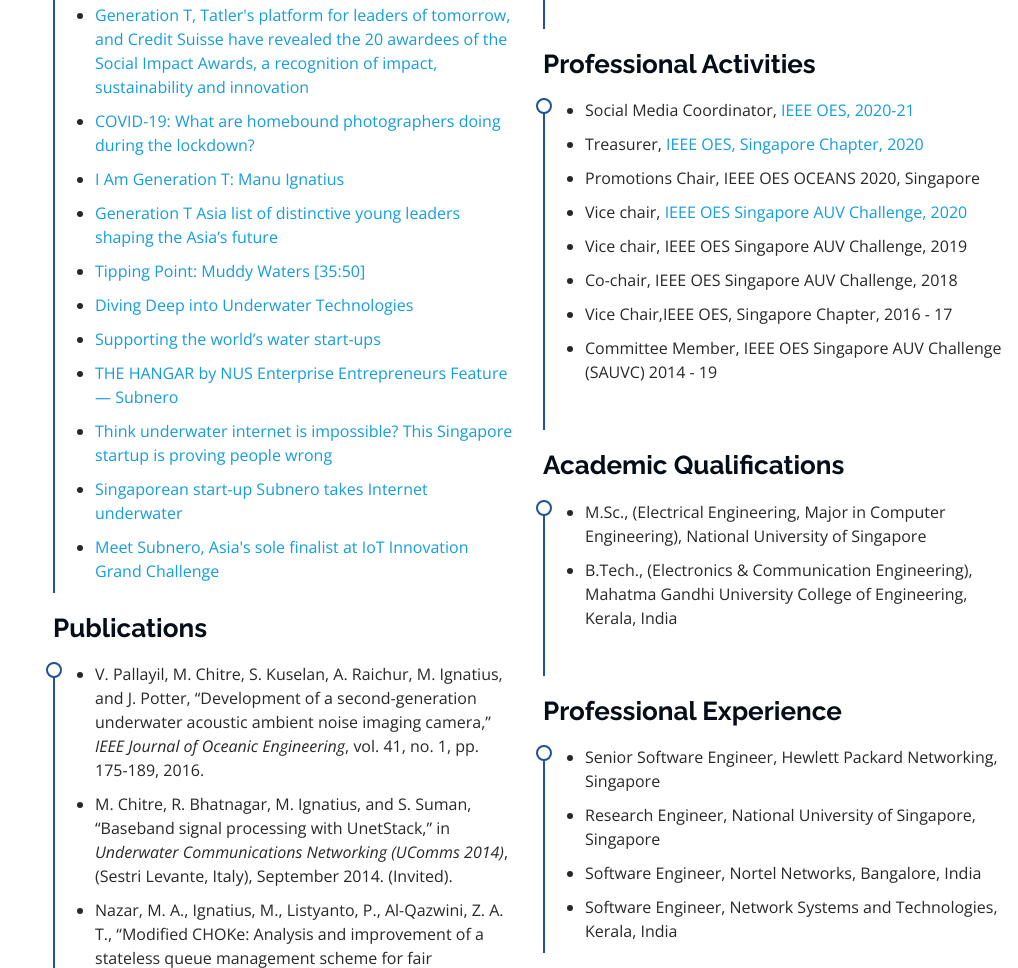
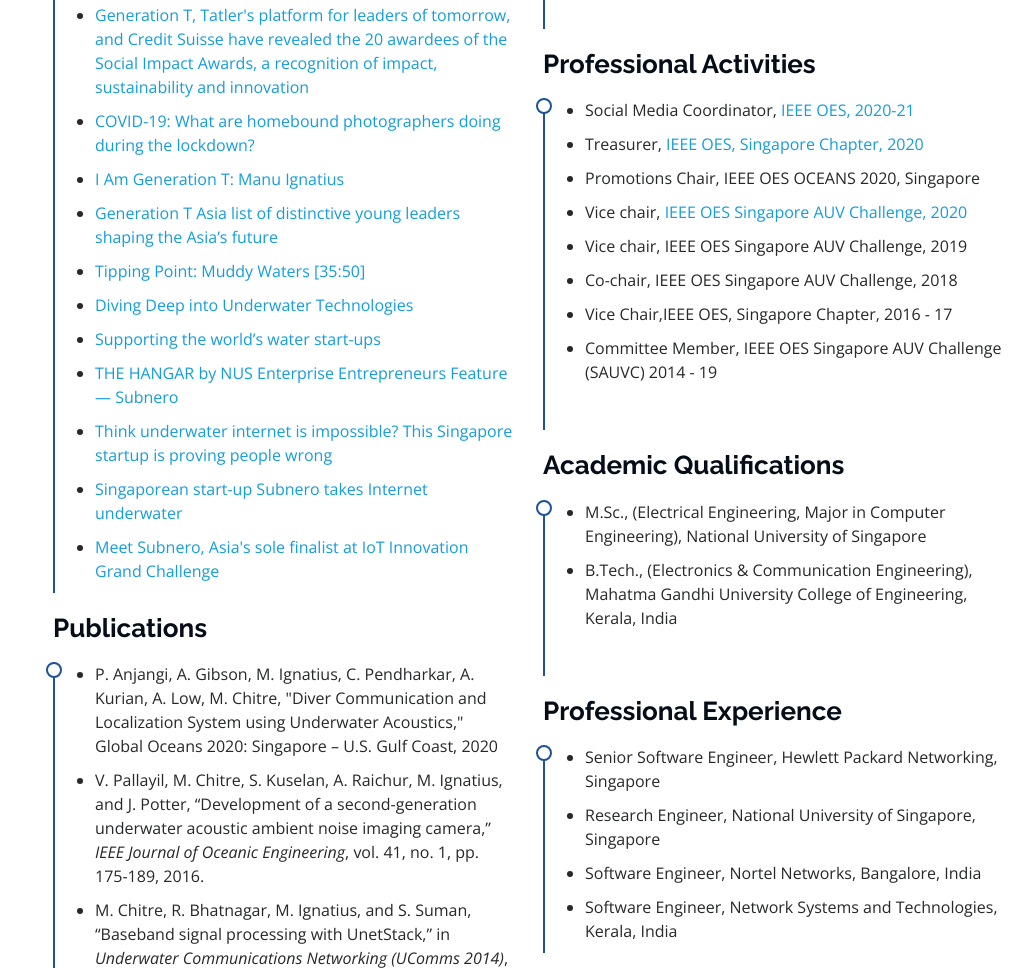
Before and after one commit to manuignatius/manuignatius.github.io, a plain HTML site: page index.html in a window 1280 px wide. Shown: the part 1830-2798 px from the top of the page, without its empty margins (262-1280 px from the left). Drawn offline with nearby package versions, Linux system fonts and the light colour scheme; a script that the page names is missing; files whose address does not match are found by name.

Commit message:
Added divercomms paper

```diff
--- a/index.html
+++ b/index.html
@@ -174,6 +174,7 @@
             <h3 class="resume-title">Publications</h3>
             <div class="resume-item">
               <ul>
+                <li>P. Anjangi, A. Gibson, M. Ignatius, C. Pendharkar, A. Kurian, A. Low, M. Chitre, "Diver Communication and Localization System using Underwater Acoustics," Global Oceans 2020: Singapore – U.S. Gulf Coast, 2020</li>
                 <li>V. Pallayil, M. Chitre, S. Kuselan, A. Raichur, M. Ignatius, and J. Potter, “Development of a second-generation underwater acoustic ambient noise imaging camera,” <em>IEEE Journal of Oceanic Engineering</em>, vol. 41, no. 1, pp. 175-189, 2016.</li>
                 <li>M. Chitre, R. Bhatnagar, M. Ignatius, and S. Suman, “Baseband signal processing with UnetStack,” in <em>Underwater Communications Networking (UComms 2014)</em>, (Sestri Levante, Italy), September 2014. (Invited).</li>
                 <li>Nazar, M. A., Ignatius, M., Listyanto, P., Al-Qazwini, Z. A. T., “Modified CHOKe: Analysis and improvement of a stateless queue management scheme for fair bandwidth allocation” in <em>Ultra Modern Telecommunications and Control Systems and Workshops (ICUMT)</em>, 2011 3rd International Congress, Budapest, October 2011, pp. 1 - 8.</li>
```
